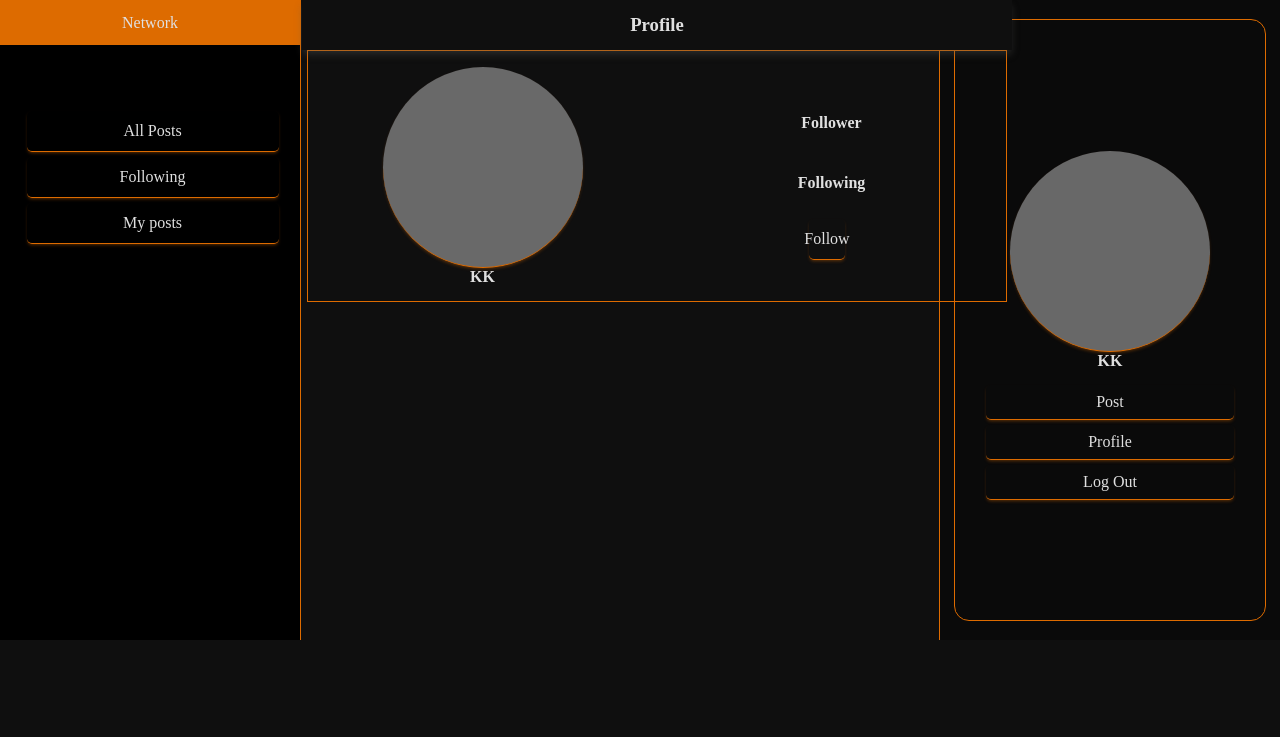
After one commit to KKRamushu/CS50project4, a Django app: page /profile in a window 1280 px wide. The commit adds this page. Shown: the top 737 px of the page. Run offline with Django 3.2, Linux system fonts and the light colour scheme; a user stored in the database is signed in; some libraries are stand-ins or nearby versions.

Commit message:
profile page added

```diff
--- a/network/static/network/styles.css
+++ b/network/static/network/styles.css
@@ -99,7 +99,7 @@ body{
 
 /*news feeds*/
 
-.feed-container, .login-container, .register-container{
+.feed-container, .login-container, .register-container, .profile-container{
   position: absolute;
   top: 0;
   left: 302px;
@@ -125,7 +125,7 @@ body{
   z-index: 1;
 }
 
-.post-container, .login-form, .register-form{
+.post-container, .login-form, .register-form, .user-details{
   position: relative;
   width: 695px;
   height: auto;
@@ -236,7 +236,7 @@ body{
   border-radius: 15px;
 }
 
-.user-img-name-container, .user-actions, .user-details{
+.user-img-name-container, .user-actions, .user-info{
   position: relative;
   width: 100%;
   height: 40%;
@@ -309,3 +309,24 @@ body{
   border: 0;
   border-bottom: var(--border-color);
 }
+
+
+/*Profile page*/
+.user-info{
+  position: relative;
+  height: 250px;
+  width: 698px;
+  display: flex;
+  flex-direction: row;
+  border: var(--border-color);
+}
+
+.personal, .acc-details{
+  position: relative;
+  height: 100%;
+  width: 50%;
+  display: flex;
+  align-items: center;
+  justify-content: center;
+  flex-direction: column;
+}
--- a/network/templates/network/layout.html
+++ b/network/templates/network/layout.html
@@ -41,7 +41,7 @@
                 <div class="user-actions">
                     {% if user.is_authenticated %}
                         <a class="action nav-item" href="">Post</a>
-                        <a href="" class="action nav-item">Profile</a>
+                        <a href="{% url 'profile' %}" class="action nav-item">Profile</a>
                         <a class="action nav-item" href="{% url 'logout' %}">Log Out</a>
                     {% else %}
                     <a class="action nav-item" href="{% url 'login' %}">Log In</a>
--- /dev/null
+++ b/network/templates/network/profile.html
@@ -0,0 +1,30 @@
+{% extends "network/layout.html" %}
+
+{% block body %}
+
+<div class="profile-container">
+  <div class="feeds-heading">
+    <h3 class="feeds-title login-title">Profile</h3>
+  </div>
+  <div class="user-info">
+    <div class="personal">
+      <div class="user-img"></div>
+      <div class="user-name"><strong>{{ user.username }}</strong></div>
+    </div>
+
+    <div class="acc-details">
+      <div class="f0llowers-div">
+        <h4>Follower</h4>
+      </div>
+      <div class="following-div">
+        <h4>Following</h4>
+      </div>
+      <div class="follow">
+        <a href="" class="nav-item action"> Follow </a>
+      </div>
+    </div>
+  </div>
+
+</div>
+
+{% endblock %}
--- a/network/templates/network/register.html
+++ b/network/templates/network/register.html
@@ -1,8 +1,6 @@
 {% extends "network/layout.html" %}
 
 {% block body %}
-
-    <h2>Register</h2>
 
     {% if message %}
         <div>{{ message }}</div>
@@ -28,8 +26,10 @@
             </div>
             <input class="btn btn-primary action" type="submit" value="Register">
         </form>
+
+        Already have an account? <a class="action nav-item" href="{% url 'login' %}">Log In here.</a>
+
     </div>
 
-    Already have an account? <a href="{% url 'login' %}">Log In here.</a>
 
 {% endblock %}
--- a/network/urls.py
+++ b/network/urls.py
@@ -7,5 +7,6 @@ urlpatterns = [
     path("", views.index, name="index"),
     path("login", views.login_view, name="login"),
     path("logout", views.logout_view, name="logout"),
-    path("register", views.register, name="register")
+    path("register", views.register, name="register"),
+    path("profile", views.profile, name="profile")
 ]
--- a/network/views.py
+++ b/network/views.py
@@ -10,6 +10,8 @@ from .models import User
 def index(request):
     return render(request, "network/index.html")
 
+def profile(request):
+    return render(request, "network/profile.html")
 
 def login_view(request):
     if request.method == "POST":
```
Also changed, not shown: db.sqlite3.
